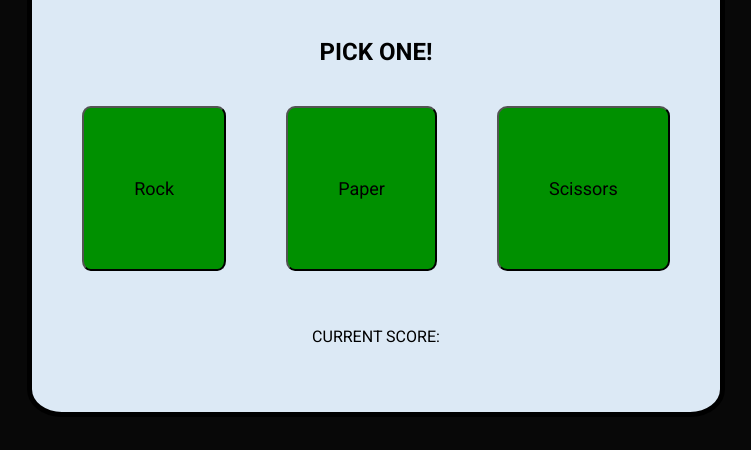
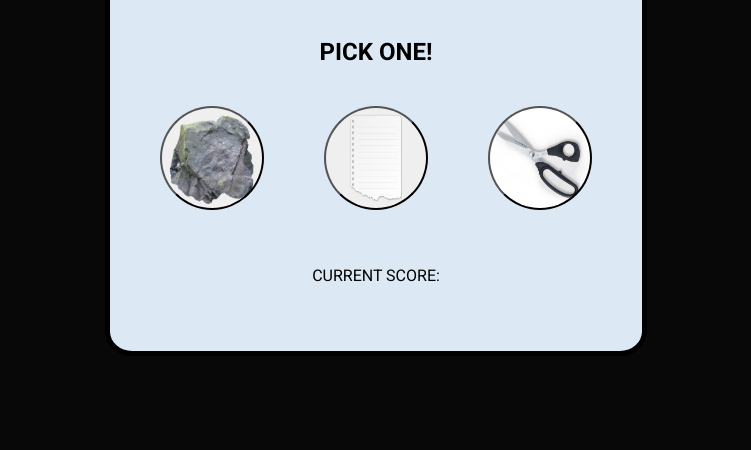
Before and after one commit to noclipst/rock-paper-scissors-js, a plain HTML site: page index.html in a window 1280 px wide. Shown: the part 144-594 px from the top of the page, without its empty margins (264-1015 px from the left). Drawn offline with Linux system fonts and the light colour scheme.

Commit message:
Finish styling

```diff
--- a/css/styles.css
+++ b/css/styles.css
@@ -1,25 +1,20 @@
 * {
     font-family: 'Roboto', sans-serif;
-    background-color: rgb(8,8,8);
 }
 
 body {
     display: flex;
     justify-content: center;
     align-items: center;
+    background-color: rgb(8,8,8);
+}
+
+h1, h2, p, div {
+    background-color: #dce9f5;
 }
 
 h1, h2 {
     margin-bottom: 40px;
-    background-color: #dce9f5;
-}
-
-p {
-    background-color: #dce9f5;
-}
-
-div {
-    background-color: #dce9f5;
 }
 
 .game {
@@ -33,6 +28,41 @@ div {
     background-color: #dce9f5;
 }
 
+#btn-paper {
+    background-image: url(../img/paper.png);
+    background-size: 100% 100%;
+    background-repeat: no-repeat;
+    background-position: center;
+    cursor: pointer;
+}
+
+#btn-rock {
+    background-image: url(../img/rock.png);
+    background-size: 100% 100%;
+    background-repeat: no-repeat;
+    background-position: center;
+    cursor: pointer;
+}
+
+#btn-scissors {
+    background-image: url(../img/scissors.webp);
+    background-size: 100% 100%;
+    background-repeat: no-repeat;
+    background-position: center;
+    cursor: pointer;
+}
+
+#btn-game-refresh {
+    padding: 30px;
+    border: 0px;
+    background-image: url(../img/restart.svg);
+    background-size: cover;
+    background-repeat: no-repeat;
+    background-position: center;
+    border-radius: 50%;
+    cursor: pointer;
+}
+
 .buttons {
     display: flex;
     justify-content: center;
@@ -43,8 +73,6 @@ div {
 }
 
 .buttons button {
-    background-color: rgb(0,144,0);
-    font-size: 18px;
-    border-radius: 6%;
-    padding: 70px 50px;
+    border-radius: 50%;
+    padding: 50px;
 }
--- a/index.html
+++ b/index.html
@@ -18,9 +18,9 @@
             <h2>PICK ONE!</h2>
 
             <div class="buttons">
-                <button id="btn-rock">Rock</button>
-                <button id="btn-paper">Paper</button>
-                <button id="btn-scissors">Scissors</button>
+                <button id="btn-rock"></button>
+                <button id="btn-paper"></button>
+                <button id="btn-scissors"></button>
             </div>
             <div>
                 <p>CURRENT SCORE:</p>
--- a/js/game.js
+++ b/js/game.js
@@ -138,7 +138,6 @@ function initGameRefreshBtn() {
     const btnGameRefresh = document.createElement("button");
 
     btnGameRefresh.setAttribute('id', 'btn-game-refresh');
-    btnGameRefresh.textContent = "Start over";
     divForResults.appendChild(btnGameRefresh);
 }
 
```
Also changed, not shown: img/paper.png (added), img/rock.png (added), img/scissors.webp (added).
